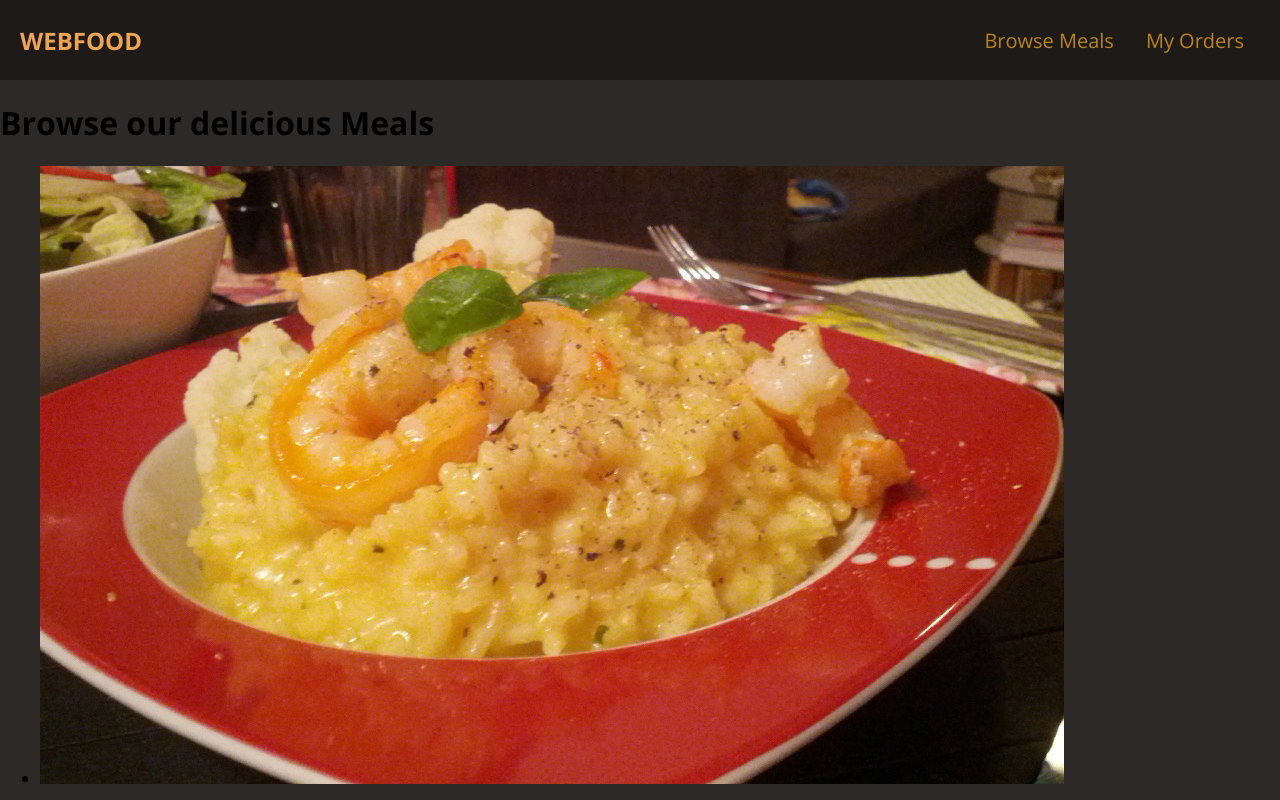
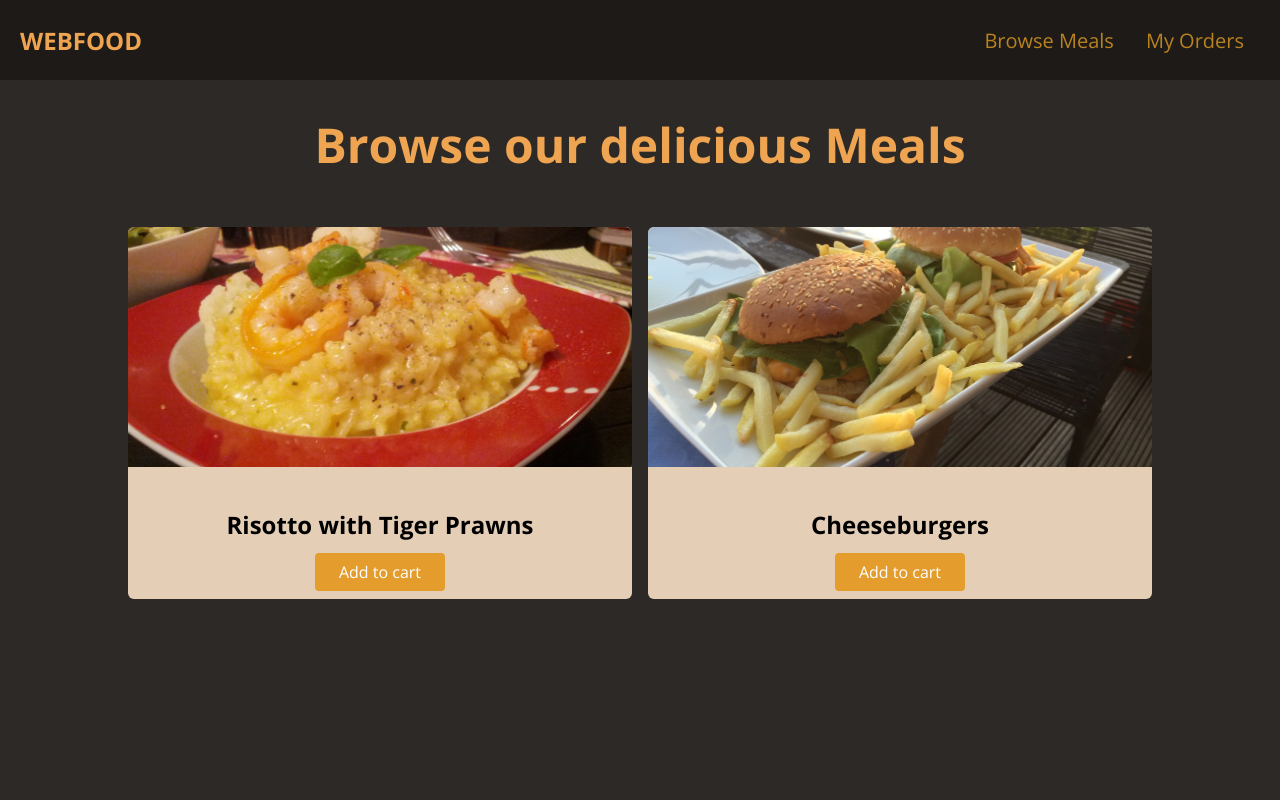
Before and after one commit to devvdaisy/web-food, a plain HTML site: page index.html in a window 1280 px wide. Shown: the top 800 px of the page. Drawn offline with nearby package versions, Linux system fonts and the light colour scheme.

Commit message:
adding styles to main content

```diff
--- a/index.html
+++ b/index.html
@@ -28,7 +28,7 @@
       <h1>Browse our delicious Meals</h1>
       <section id="latest-products">
         <ul>
-          <li class="food-items">
+          <li class="food-item">
             <article>
               <img
                 src="images/risotto.jpg"
@@ -39,7 +39,7 @@
               </div>
             </article>
           </li>
-          <li class="food-items">
+          <li class="food-item">
             <article>
               <img
                 src="images/cheeseburgers.jpg"
--- a/styles.css
+++ b/styles.css
@@ -43,3 +43,50 @@ a {
 #main-header nav a:hover {
     color: rgb(228, 163, 44);
 }
+
+main h1 {
+    text-align: center;
+    color: rgb(238, 164, 80);
+    font-size: 48px;
+}
+
+#latest-products {
+    width: 80%;
+    margin: 50px auto;
+}
+
+#latest-products ul {
+    display: grid;
+    grid-template-columns: 1fr 1fr;
+    gap: 16px;
+    margin: 0;
+    padding: 0;
+}
+
+.food-item {
+    background-color: rgb(228, 206, 182);
+    border-radius: 6px;
+    overflow: hidden;
+}
+
+.food-item img {
+    height: 240px;
+    width: 100%;
+    object-fit: cover;
+}
+
+.food-item-content {
+    padding: 16px;
+    text-align: center;
+}
+
+.btn {
+    background-color: rgb(228, 157, 44);
+    color: white;
+    border-radius: 4px;
+    padding: 8px 24px;
+}
+
+.btn:hover {
+    background-color: rgb(221, 134, 34);
+}
```
Also changed, not shown: 1 other file.
